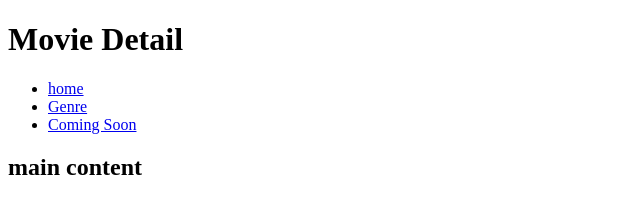
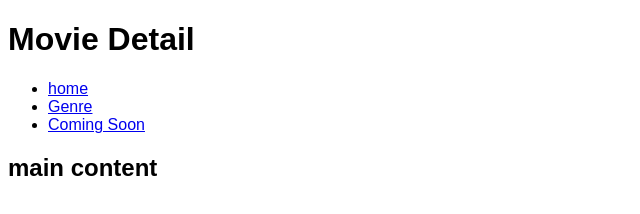
Before and after one commit to ekialfani/movie-details, a plain HTML site: page index.html in a window 1280 px wide. Shown: the whole page, without its empty margins (0-640 px from the left). Drawn offline with Linux system fonts and the light colour scheme.

Commit message:
add style.css file

```diff
--- /dev/null
+++ b/assets/css/style.css
@@ -0,0 +1,3 @@
+body {
+    font-family: sans-serif;
+}
--- a/index.html
+++ b/index.html
@@ -4,6 +4,7 @@
 	<meta charset="utf-8">
 	<meta name="viewport" content="width=device-width, initial-scale=1">
 	<title>movie details</title>
+	<link rel="stylesheet" href="assets/css/style.css">
 </head>
 <body>
 	<header>
```
